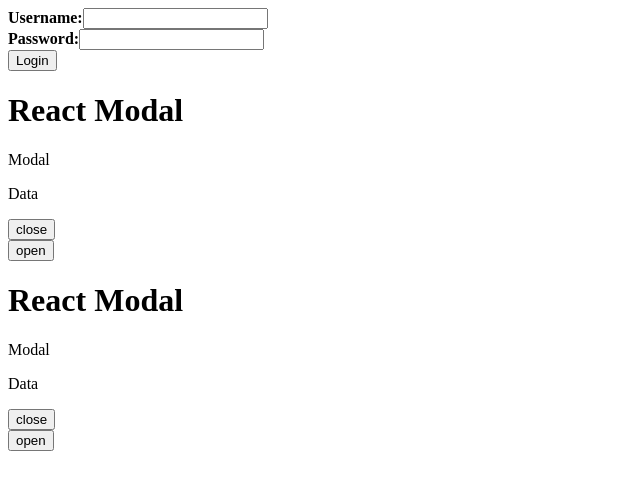
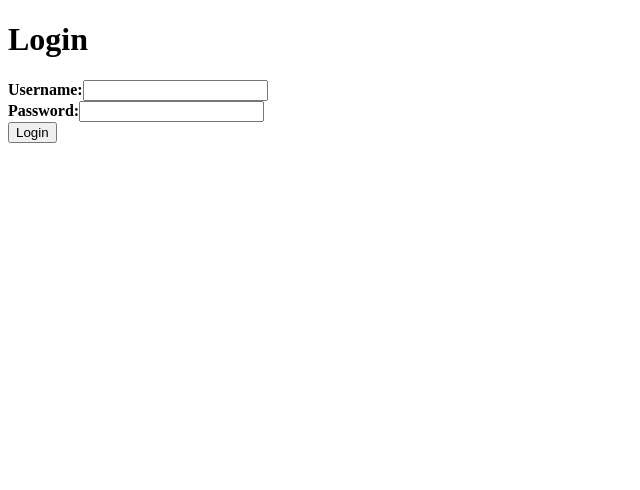
Before and after one commit to DSM12/funnymoney, a React (Create React App) app in the folder client/: page / in a window 1280 px wide. Shown: the top 490 px of the page, without its empty margins (0-640 px from the left). Built offline with nearby package versions, Linux system fonts and the light colour scheme.

Commit message:
Updated Modal component and CreateNewAcct component

```diff
--- a/client/src/App.js
+++ b/client/src/App.js
@@ -1,13 +1,11 @@
 import React from "react";
 import { BrowserRouter as Router, Route, Switch } from "react-router-dom";
 import Home from "./pages/Home";
-import Dashboard from "./components/Dashboard";
 
 function App() {
   return (
     <div>
       <Home></Home>
-      <Dashboard></Dashboard>
     </div>
   );
 }
--- a/client/src/components/CreateNewAcct/index.js
+++ b/client/src/components/CreateNewAcct/index.js
@@ -68,13 +68,6 @@ function CreateNewAcct({FullName, UserName, Email,Phone, Password, handleInputCh
                     required
                 />
             </div>
-            <button
-                onClick={handleFormSubmit}
-                type="submit"
-                className="btn btn-primary"
-                >
-                Submit
-              </button>
          </form>
   );
 }
--- a/client/src/components/Dashboard/index.js
+++ /dev/null
@@ -1,36 +0,0 @@
-import React, { Component } from "react";
-import ReactDOM from "react-dom";
-import Modal from "../Modal"
-
-class Dashboard extends Component {
-  state = { show: false };
-
-  showModal = () => {
-    this.setState({ show: true });
-  };
-
-  hideModal = () => {
-    this.setState({ show: false });
-  };
-
-  render() {
-    return (
-      <main>
-        <h1>React Modal</h1>
-        <Modal show={this.state.show} handleClose={this.hideModal}>
-          <p>Modal</p>
-          <p>Data</p>
-        </Modal>
-        <button type="button" onClick={this.showModal}>
-          open
-        </button>
-      </main>
-    );
-  }
-}
-
-const container = document.createElement("div");
-document.body.appendChild(container);
-ReactDOM.render(<Dashboard />, container);
-
-export default Dashboard;
--- a/client/src/components/Login/index.js
+++ b/client/src/components/Login/index.js
@@ -3,19 +3,6 @@ import React from "react";
 function Login({UserName, Password, handleInputChange, handleFormSubmit }) {
     return (
         <form>
-            {/* <div className="form-inline">
-                <label htmlFor="FullName">
-                    <strong>Full Name:</strong>
-                </label>
-                <input
-                    type="text"
-                    className="form-control"
-                    id="FullName"
-                    value={FullName}
-                    onChange={handleInputChange}
-                    required
-                />
-            </div> */}
             <div className="form-inline">
                 <label htmlFor="Username">
                     <strong>Username:</strong>
@@ -29,32 +16,6 @@ function Login({UserName, Password, handleInputChange, handleFormSubmit }) {
                     required
                 />
             </div>
-            {/* <div className="form-inline">
-                <label htmlFor="Email">
-                    <strong>Email:</strong>
-                </label>
-                <input
-                    type="Email"
-                    className="form-control"
-                    id="Email"
-                    value={Email}
-                    onChange={handleInputChange}
-                    required
-                />
-            </div> */}
-            {/* <div className="form-inline">
-                <label htmlFor="Phone">
-                    <strong>Phone:</strong>
-                </label>
-                <input
-                    type="Phone"
-                    className="form-control"
-                    id="Phone"
-                    value={Phone}
-                    onChange={handleInputChange}
-                    required
-                />
-            </div> */}
             <div className="form-inline">
                 <label htmlFor="Password">
                     <strong>Password:</strong>
@@ -68,6 +29,7 @@ function Login({UserName, Password, handleInputChange, handleFormSubmit }) {
                     required
                 />
             </div>
+            <div className="form-inline">
             <button
                 onClick={handleFormSubmit}
                 type="submit"
@@ -75,6 +37,7 @@ function Login({UserName, Password, handleInputChange, handleFormSubmit }) {
                 >
                 Login
               </button>
+              </div>
          </form>
   );
 }
--- a/client/src/components/Modal/index.js
+++ b/client/src/components/Modal/index.js
@@ -1,7 +1,7 @@
 import React from "react";
 
 const Modal = ({ handleClose, show, children }) => {
-    const showHideClassName = show ? "modal display-block" : "modal display-none";
+    const showHideClassName = "modal display-block";
 
     return (
       <div className={showHideClassName}>
--- a/client/src/pages/Home.js
+++ b/client/src/pages/Home.js
@@ -1,5 +1,6 @@
 import React, { Component } from "react";
 import Login from "../components/Login";
+import CreateNewAcct from "../components/CreateNewAcct";
 
 class Home extends Component {
   state = {
@@ -58,9 +59,8 @@ class Home extends Component {
     // Notice how each input has a `value`, `name`, and `onChange` prop
     return (
       <div>
-            <Login>
-
-            </Login>
+        <h1>Login</h1>
+        <Login></Login>
       </div>
     );
   }
```
Lines whose indentation alone changed are shown as unchanged.
